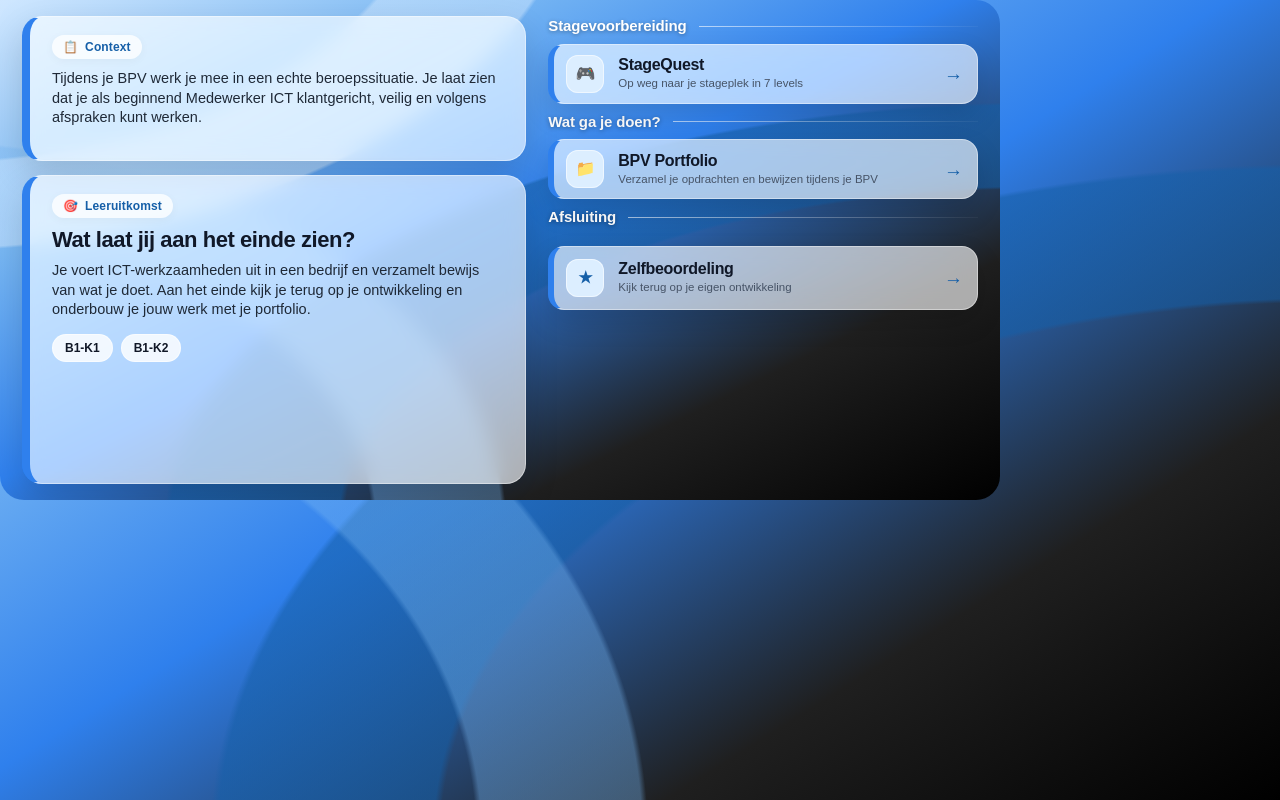
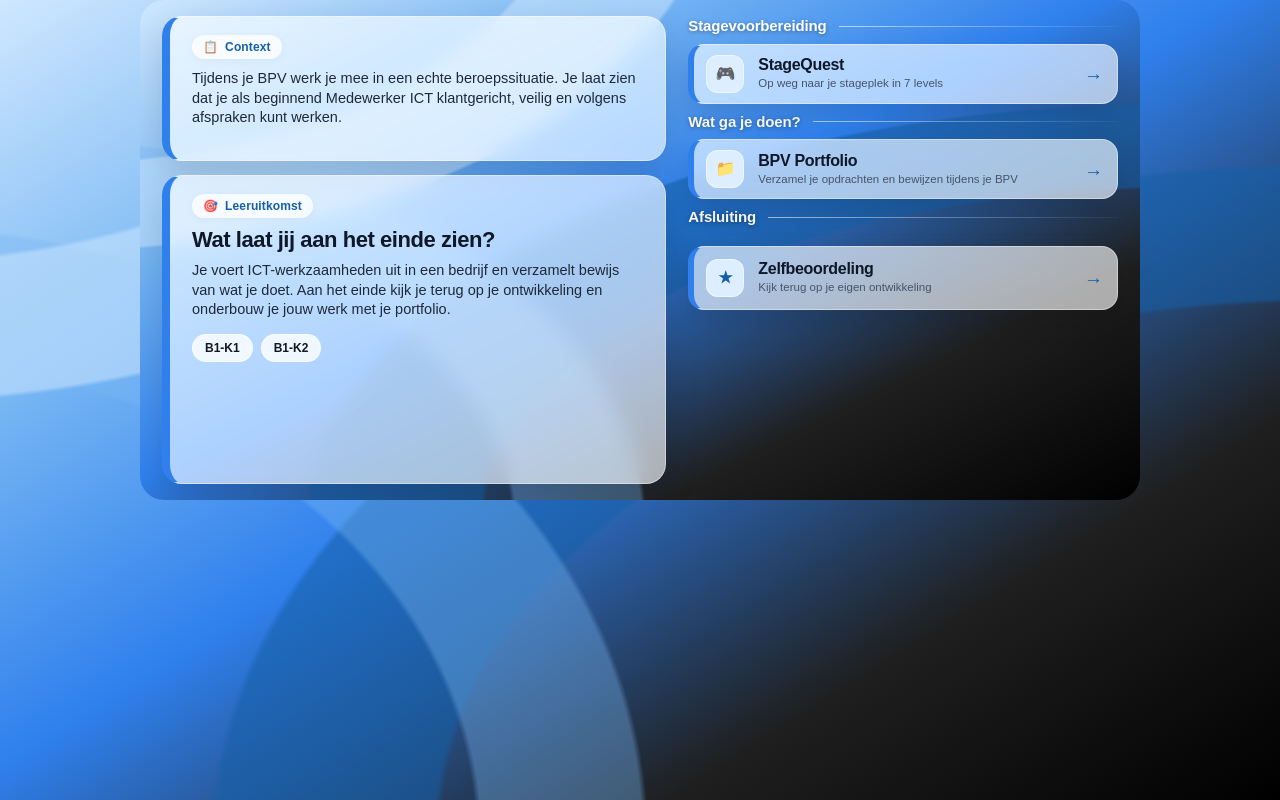
Before and after one commit to teraasupportlab/Medewerker-ICT, a plain HTML site: page BPV-7-8/menu.html in a window 1280 px wide. Drawn offline with Linux system fonts and the light colour scheme.

Commit message:
Add files via upload

```diff
--- a/BPV-7-8/menu.html
+++ b/BPV-7-8/menu.html
@@ -7,8 +7,8 @@
 <link rel="stylesheet" href="style.css">
 
 </head>
-<body style="width:100%;max-width:1000px;height:500px;max-height:100vh;min-height:0;box-sizing:border-box;overflow:hidden" class="menu-page all-connected-menu">
-<main style="width:100%;height:100%;max-width:1000px;max-height:500px;min-height:0;box-sizing:border-box" class="page-shell" aria-label="Menu BPV"><section class="content-grid">
+<body class="menu-page all-connected-menu">
+<main class="page-shell" aria-label="Menu BPV"><section class="content-grid">
 <div class="left-column">
 <article class="glass-card assignment-card"><div class="pill"><span aria-hidden="true">&#128203;</span><span>Context</span></div><p class="body-text">Tijdens je BPV werk je mee in een echte beroepssituatie. Je laat zien dat je als beginnend Medewerker ICT klantgericht, veilig en volgens afspraken kunt werken.</p></article>
 <article class="glass-card outcome-card"><div class="pill"><span aria-hidden="true">&#127919;</span><span>Leeruitkomst</span></div><h1 class="section-title">Wat laat jij aan het einde zien?</h1><p class="body-text">Je voert ICT-werkzaamheden uit in een bedrijf en verzamelt bewijs van wat je doet. Aan het einde kijk je terug op je ontwikkeling en onderbouw je jouw werk met je portfolio.</p><div class="tags" aria-label="Werkprocessen"><span class="tag">B1-K1</span><span class="tag">B1-K2</span></div></article>
```
